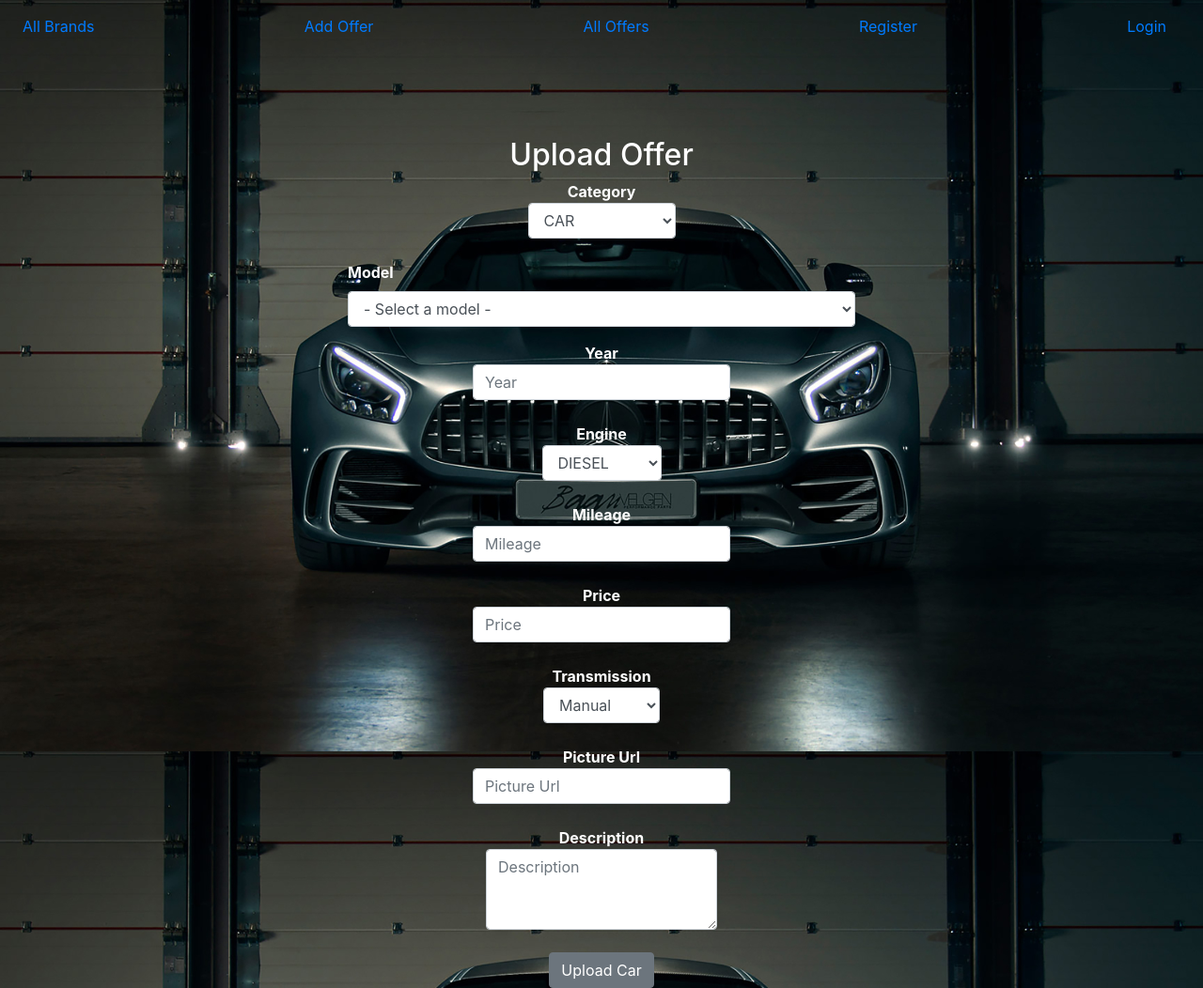
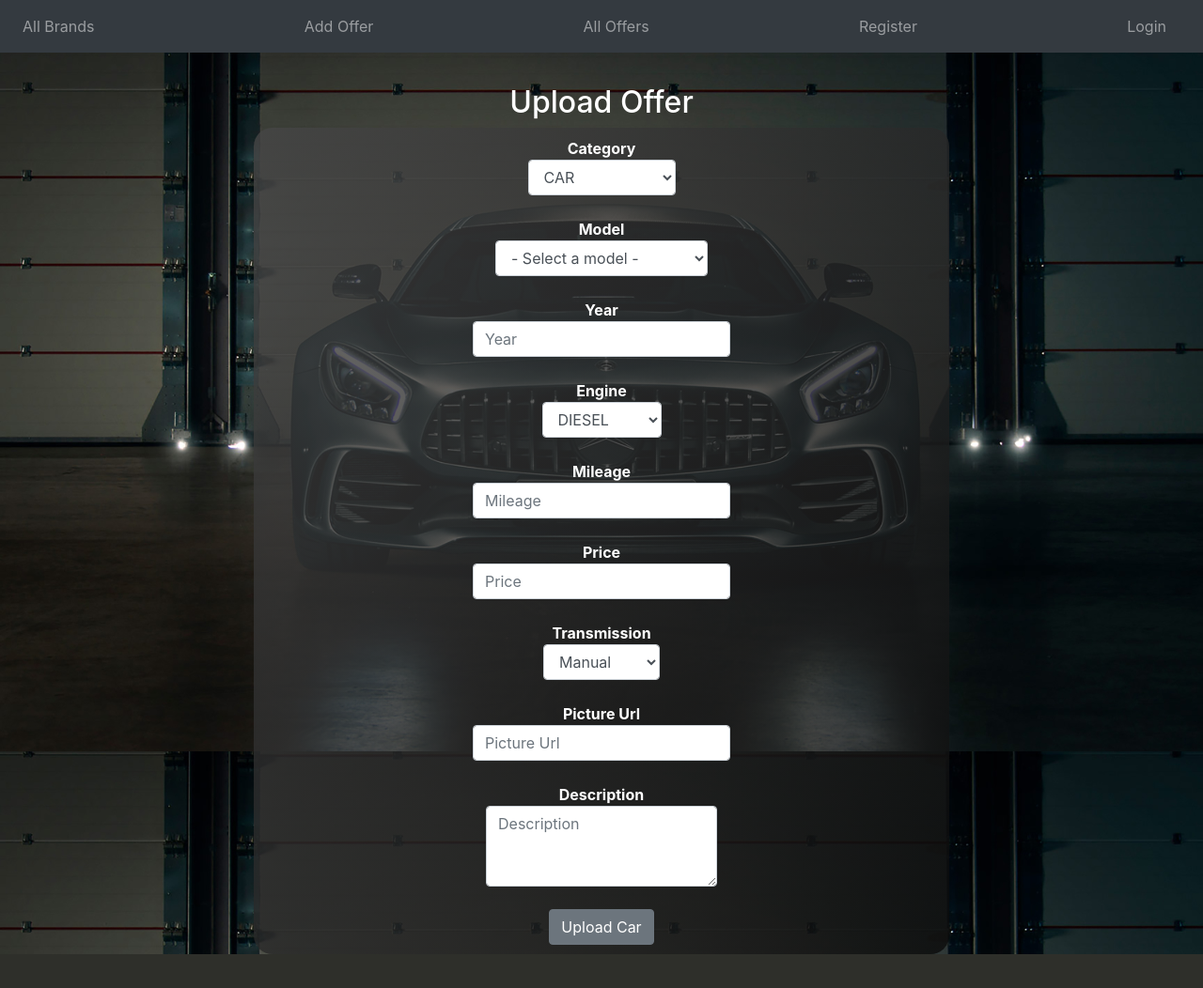
Before and after one commit to Eve-Lin/Car-Dealership, a Spring Boot app: page /offers/add in a window 1280 px wide. Shown: the whole page at 94% size. After the commit the page ends 1016 px from the top, so only its background shows below. Run offline with Spring Boot 4, Linux system fonts and the light colour scheme; data comes from the database, SQL or seed files in the repository; some of the project's set-up classes (security, data sources, template engines, error pages and the like) are left out, and stand-ins take their place; some libraries are stand-ins or nearby versions.

Commit message:
playing with styles

```diff
--- a/src/main/resources/templates/brand-add.html
+++ b/src/main/resources/templates/brand-add.html
@@ -5,7 +5,7 @@
 </head>
 <body>
 <main class="main">
-    <nav class="navbar navbar-expand-lg navbar-background">
+    <nav class="navbar navbar-expand-lg bg-dark navbar-dark fixed-top">
         <th:block th:include="~{/fragments/nav}"></th:block>
     </nav>
     <div class="container-fluid">
--- a/src/main/resources/templates/brands.html
+++ b/src/main/resources/templates/brands.html
@@ -5,7 +5,7 @@
 </head>
 <body>
 <main>
-    <nav class="navbar navbar-expand-lg navbar-background">
+    <nav class="navbar navbar-expand-lg bg-dark navbar-dark fixed-top">
         <th:block th:include="~{/fragments/nav}"></th:block>
     </nav>
     <div class="container">
--- a/src/main/resources/templates/details.html
+++ b/src/main/resources/templates/details.html
@@ -5,7 +5,7 @@
 </head>
 <body>
 <main>
-    <nav class="navbar navbar-expand-lg navbar-background">
+    <nav class="navbar navbar-expand-lg bg-dark navbar-dark fixed-top">
         <th:block th:include="~{/fragments/nav}"></th:block>
     </nav>
 
--- a/src/main/resources/templates/fragments/nav.html
+++ b/src/main/resources/templates/fragments/nav.html
@@ -40,7 +40,7 @@
                 <a class="nav-link" th:href="@{/auth/register}">Register</a>
             </li>
             <li th:unless="${session.user}" class="nav-item" th:classappend="${#request.getServletPath() == '/auth/login'}? 'active'">
-                <a class="nav-link" th:href="@{auth/login}">Login</a>
+                <a class="nav-link" th:href="@{/auth/login}">Login</a>
             </li>
         </ul>
     </div>
--- a/src/main/resources/templates/home.html
+++ b/src/main/resources/templates/home.html
@@ -5,7 +5,7 @@
 </head>
 <body>
 <main class="main">
-    <nav class="navbar navbar-expand-lg navbar-background">
+    <nav class="navbar navbar-expand-lg bg-dark navbar-dark fixed-top">
         <th:block th:include="~{/fragments/nav}"></th:block>
     </nav>
     <div class="container-fluid">
--- a/src/main/resources/templates/model-add.html
+++ b/src/main/resources/templates/model-add.html
@@ -5,7 +5,7 @@
 </head>
 <body>
 <main class="main">
-    <nav class="navbar navbar-expand-lg navbar-background">
+    <nav class="navbar navbar-expand-lg bg-dark navbar-dark fixed-top">
         <th:block th:include="~{/fragments/nav}"></th:block>
     </nav>
     <div class="container-fluid">
--- a/src/main/resources/templates/offer-add.html
+++ b/src/main/resources/templates/offer-add.html
@@ -5,13 +5,14 @@
 </head>
 <body>
 <main class="main">
-    <nav class="navbar navbar-expand-lg navbar-background">
+    <nav class="navbar navbar-expand-lg bg-dark navbar-dark fixed-top">
         <th:block th:include="~{/fragments/nav}"></th:block>
     </nav>
 
     <div class="container">
         <h2 class="text-center text-white">Upload Offer</h2>
-        <form th:object="${offer}" class="mx-auto w-15" th:action="@{/offers/add}" method="POST">
+        <form th:object="${offer}" class="main-form mx-auto col-md-8 d-flex flex-column justify-content-center"
+              th:action="@{/offers/add}" method="POST">
 
             <div class="row">
                 <div class="col col-md-3"></div>
@@ -35,7 +36,8 @@
                 <div class="col col-md-3"></div>
                 <div class="col col-md-6">
                     <div class="form-group ">
-                        <label class="text-center text-white font-weight-bold" for="model">Model</label>
+                        <div class="label-holder d-flex justify-content-center">
+                            <label class="text-center text-white font-weight-bold" for="model">Model
                                 <select th:field="*{model.id}" id="model" class="form-control">
                                     <option value="">- Select a model -</option>
                                     <optgroup th:each="brand : ${brands}" th:label="|-- ${brand.name} --|">
@@ -46,6 +48,8 @@
                                         </option>
                                     </optgroup>
                                 </select>
+                            </label>
+                        </div>
                     </div>
                 </div>
             </div>
@@ -69,8 +73,10 @@
                     <div class="form-group ">
                         <div class="label-holder d-flex justify-content-center">
                             <label class="text-center text-white font-weight-bold" for="engine">Engine
-                                <select th:field="*{engine}"id="engine" name="engine" class="form-control">
-                                    <option th:each="eng_type : ${T(com.evelin.cars.model.Engine).values()}" th:value="${eng_type}"  th:text="${eng_type}" th:selected="${offer.engine == eng_type}">
+                                <select th:field="*{engine}" id="engine" name="engine" class="form-control">
+                                    <option th:each="eng_type : ${T(com.evelin.cars.model.Engine).values()}"
+                                            th:value="${eng_type}" th:text="${eng_type}"
+                                            th:selected="${offer.engine == eng_type}">
                                         Engine type
                                     </option>
                                 </select>
--- a/src/main/resources/templates/offers.html
+++ b/src/main/resources/templates/offers.html
@@ -5,7 +5,7 @@
 </head>
 <body>
 <main>
-    <nav class="navbar navbar-expand-lg navbar-background">
+    <nav class="navbar navbar-expand-lg bg-dark navbar-dark fixed-top">
         <th:block th:include="~{/fragments/nav}"></th:block>
     </nav>
     <div class="container">
--- a/src/main/resources/templates/register.html
+++ b/src/main/resources/templates/register.html
@@ -5,7 +5,7 @@
 </head>
 <body>
 <main class="main">
-    <nav class="navbar navbar-expand-lg navbar-background">
+    <nav class="navbar navbar-expand-lg bg-dark navbar-dark fixed-top">
         <th:block th:include="~{/fragments/nav}"></th:block>
     </nav>
     <div class="container-fluid">
```
Lines whose indentation alone changed are shown as unchanged.
